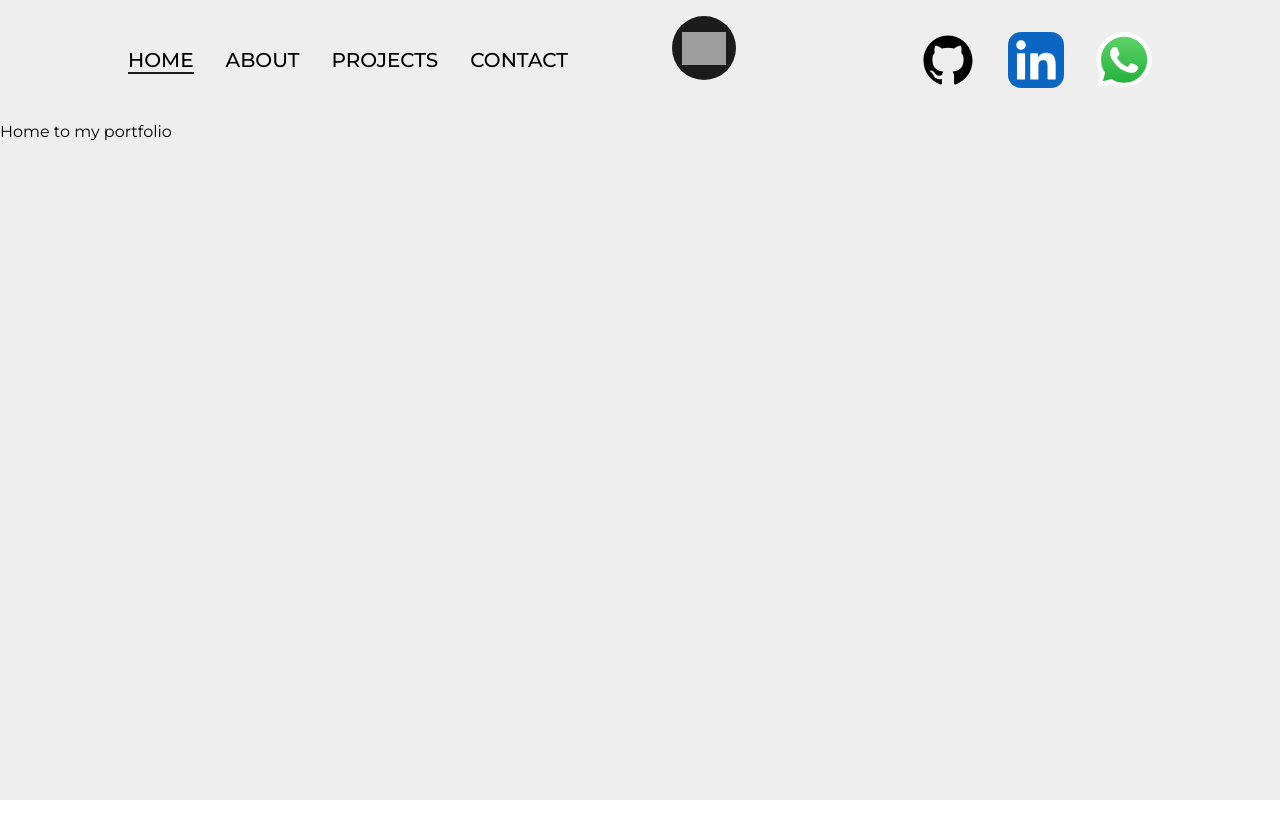
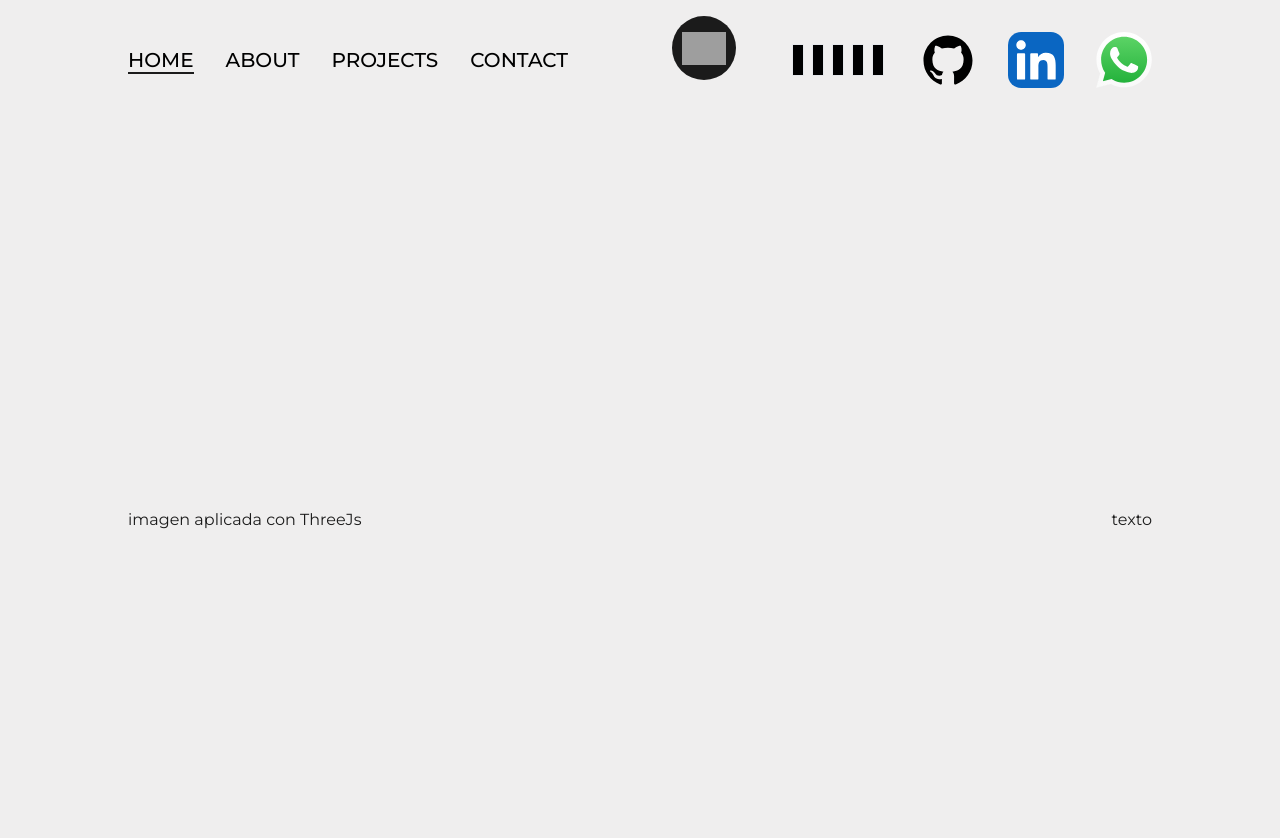
Before and after one commit to YasaminAfshar/Developer-Portfolio, a Next.js app: page / in a window 1280 px wide. Shown: the top 838 px of the page. Before the commit the page ends 800 px from the top, so only its background shows below. Built offline with nearby package versions, Linux system fonts and the light colour scheme; grey boxes are pictures that could not be loaded.

Commit message:
Updated Portfolio

```diff
--- a/package.json
+++ b/package.json
@@ -17,6 +17,7 @@
     "react-dom": "18.2.0",
     "react-router-dom": "^6.17.0",
     "react-tsparticles": "^2.12.2",
+    "styled-components": "^6.1.0",
     "tsparticles": "^2.12.0"
   },
   "devDependencies": {
--- /dev/null
+++ b/src/components/Layout.js
@@ -0,0 +1,11 @@
+import React from 'react'
+
+const Layout = ({ children, className=""}) => {
+  return (
+    <div className={`w-full h-full inline-block z-0 bg-light p-32${className}`}>
+        {children}
+    </div>
+  )
+}
+
+export default Layout
--- a/src/components/NavBar.js
+++ b/src/components/NavBar.js
@@ -4,6 +4,7 @@ import React from "react";
 import { GithubIcon, LinkedInIcon, WhatsAppIcon } from "../subComponents/Icons";
 import Logo from "../subComponents/Logo";
 import { motion } from "framer-motion";
+import SoundBar from "@/subComponents/SoundBar";
 
 
 const CustomLink = ({ href, title, className = "" }) => {
@@ -29,6 +30,7 @@ const NavBar = () => {
         <CustomLink href="/contact" title="CONTACT" className="ml-4" />
       </nav>
       <nav className="flex items-center justify-center flex-wrap">
+        <SoundBar/>
         <motion.a
           href="https://github.com/YasaminAfshar"
           target={"_blank"}
--- a/src/pages/index.js
+++ b/src/pages/index.js
@@ -1,3 +1,4 @@
+import Layout from '@/components/Layout';
 import Head from 'next/head'
 
 
@@ -9,8 +10,17 @@ export default function Home() {
         <title>My Portfolio - Yasmin Afsharinejad</title>
         <meta name="description" content="I have created this beautiful portfolio so that you can access all the work and projects carried out in what I like most, which is programming"/>
       </Head>
-      <main>
-        Home to my portfolio
+      <main className='flex items-center text-dark w-full min-h-screen'>
+        <Layout>
+          <div className='flex items-center justify-between w-full'>
+            <div>
+              imagen aplicada con ThreeJs
+            </div>
+            <div>
+              texto
+            </div>
+          </div>
+        </Layout>
       </main>
     </>
   );
--- /dev/null
+++ b/src/subComponents/SoundBar.js
@@ -0,0 +1,62 @@
+import { useRef, useState } from "react";
+import { motion, useAnimation } from "framer-motion";
+
+const Line = ({ click }) => {
+  const controls = useAnimation();
+
+  const playAnimation = async () => {
+    if (click) {
+      await controls.start({
+        scaleY: [1,2,1],
+        transition: { duration: 1.5, repeat: Infinity },
+      });
+    } else {
+      controls.stop();
+    }
+  };
+
+  playAnimation();
+
+  return (
+    <motion.div
+      className="bg-black border h-8 w-3 mx-1"
+      animate={controls}
+    ></motion.div>
+  );
+};
+
+const SoundBar = () => {
+  const ref = useRef(null);
+  const [click, setClick] = useState(false);
+
+  const handleClick = () => {
+    setClick(!click);
+
+    if (!click) {
+      ref.current.play();
+    } else {
+      ref.current.pause();
+    }
+  };
+
+  return (
+    <div
+      className="flex z-10 mx-8 cursor-pointer"
+      onClick={handleClick}
+    >
+      <Line click={click} />
+      <Line click={click} />
+      <Line click={click} />
+      <Line click={click} />
+      <Line click={click} />
+
+      <audio
+        src="https://res.cloudinary.com/dsrdpgpzy/video/upload/v1698444435/Portfolio/svgs/music1_tahxdt.mp3"
+        ref={ref}
+        loop
+      />
+    </div>
+  );
+};
+
+export default SoundBar;
```
Also changed, not shown: 1 other file (tests, documents, lock files or other folders).
